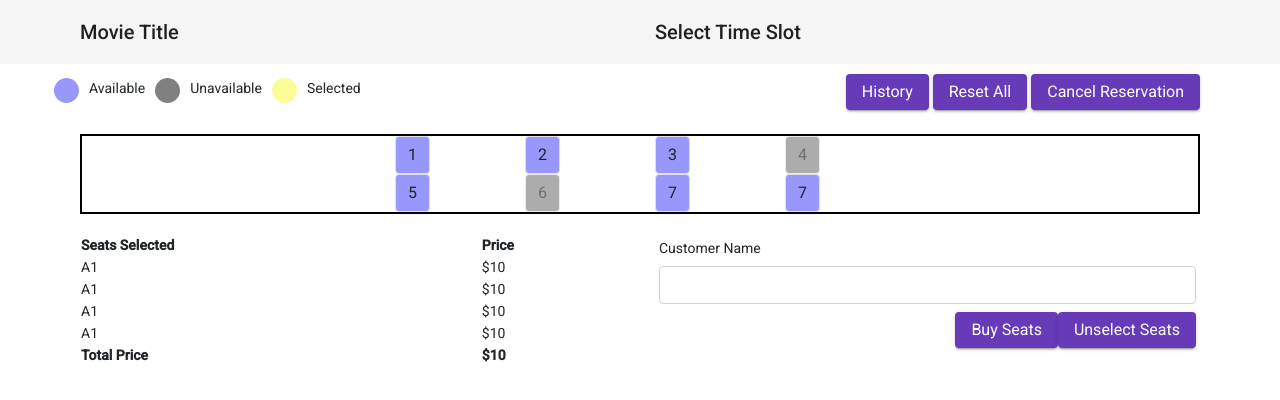
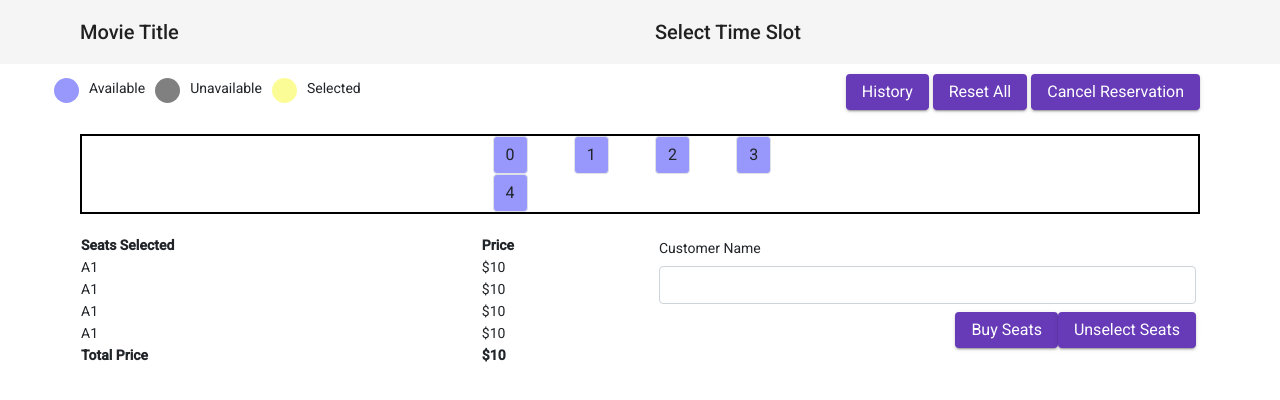
Before and after one commit to pamelajoyyce-ul/movie-seat-reservation, an Angular app: page /reservation-page in a window 1280 px wide. Shown: the top 400 px of the page. Built offline with nearby package versions, Linux system fonts and the light colour scheme.

Commit message:
seat map based on seat count

```diff
--- a/src/app/components/new-movie-modal/new-movie-modal.component.html
+++ b/src/app/components/new-movie-modal/new-movie-modal.component.html
@@ -24,7 +24,7 @@
             </div>
             <div class="form-group">
                 <label>Seats</label>
-                <input class="form-control" type="input" formControlName="total_seats">
+                <input class="form-control" type="number" formControlName="total_seats">
             </div>
             <div class="form-group">
                 <div class="text-right">
--- a/src/app/components/seat-map/seat-map.component.html
+++ b/src/app/components/seat-map/seat-map.component.html
@@ -1,8 +1,10 @@
 <div class="container  d-flex justify-content-center">
     <div class="row">
-        <div class="col-3" *ngFor="let seat of seatSlots; let i = index">
-            <button class="btn border" (click)="seat.selected =!seat.selected" [disabled]="seat.status==='unavailable'"
-                [class.myClass]="seat.selected">{{seat.seat_no}}</button>
+        <div class="col-3" *ngFor="let in of counter(5); let i = index">
+            <button class="btn border">{{i}}</button>
+            <!-- <button class="btn border" (click)="seat.selected =!seat.selected" [disabled]="seat.status==='unavailable'"
+                [class.myClass]="seat.selected">{{seat.seat_no}}</button> -->
         </div>
+        <!-- <p *ngFor="let in of counter(5) ;let i = index">{{i}}</p> -->
     </div>
 </div>
--- a/src/app/components/seat-map/seat-map.component.ts
+++ b/src/app/components/seat-map/seat-map.component.ts
@@ -1,4 +1,5 @@
 import { Component, OnInit } from '@angular/core';
+import { ServerService } from 'src/app/services/server/server.service';
 
 @Component({
   selector: 'app-seat-map',
@@ -6,8 +7,6 @@ import { Component, OnInit } from '@angular/core';
   styleUrls: ['./seat-map.component.scss']
 })
 export class SeatMapComponent implements OnInit {
-  totalItems = 6;
-  colsPerRow = 2;
   seatSlots = [
     {
       id: 1,
@@ -15,27 +14,32 @@ export class SeatMapComponent implements OnInit {
       status: 'available',
       selected: false
     },
-    {id: 2,
+    {
+      id: 2,
       seat_no: 2,
       status: 'available',
       selected: false
     },
-    {id: 3,
+    {
+      id: 3,
       seat_no: 3,
       status: 'available',
       selected: false
     },
-    {id: 4,
+    {
+      id: 4,
       seat_no: 4,
       status: 'unavailable',
       selected: false
     },
-    {id: 5,
+    {
+      id: 5,
       seat_no: 5,
       status: 'available',
       selected: false
     },
-    {id: 6,
+    {
+      id: 6,
       seat_no: 6,
       status: 'unavailable',
       selected: false
@@ -45,7 +49,7 @@ export class SeatMapComponent implements OnInit {
       seat_no: 7,
       status: 'available',
       selected: false
-    },{
+    }, {
       id: 7,
       seat_no: 7,
       status: 'available',
@@ -53,9 +57,13 @@ export class SeatMapComponent implements OnInit {
     },
   ]
 
-  constructor() { }
+  constructor(private movieService: ServerService) { }
 
   ngOnInit(): void {
   }
 
+  counter(i: number) {
+    return new Array(i);
+  }
+
 }
```
